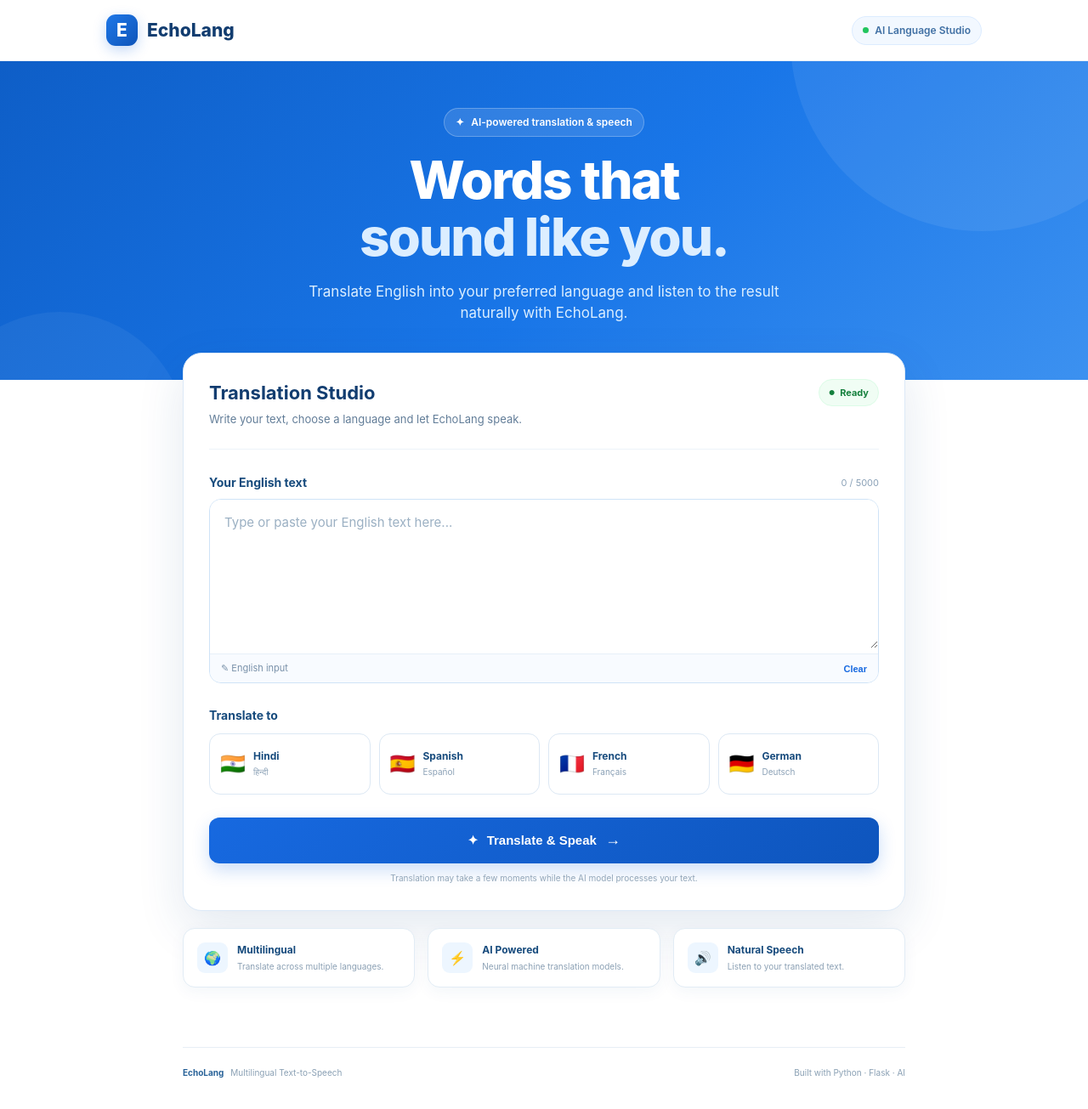
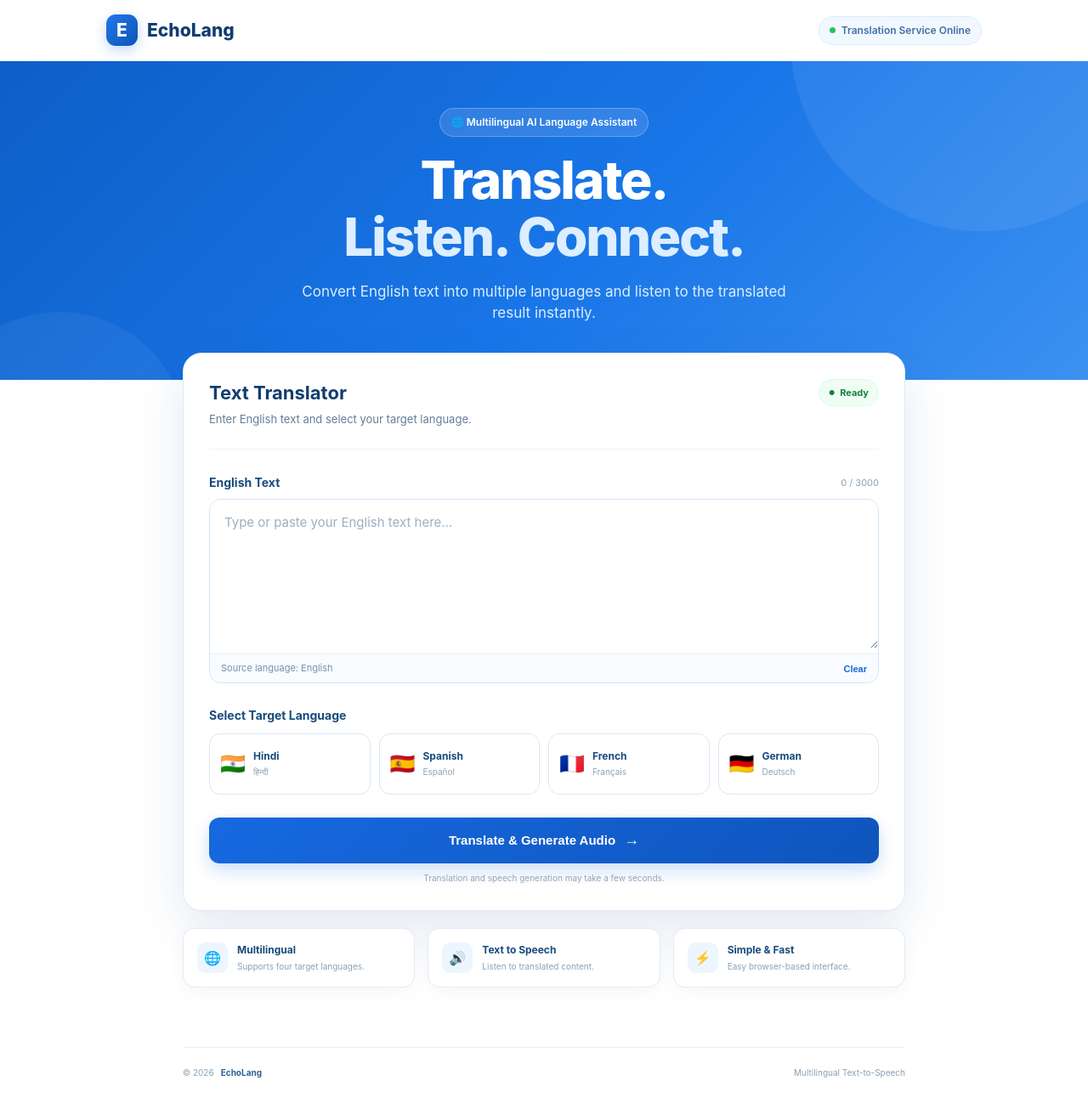
Before and after one commit to pavithravenkatachalapathi/ECHOLANG-TTS, a Flask app: page / in a window 1280 px wide. Shown: the whole page at 85% size. Run offline with Flask 3, Linux system fonts and the light colour scheme.

Commit message:
Refactor index.html for improved UI and functionality
Updated various text elements for clarity and consistency, adjusted character limits, and improved button labels. Added error handling and loading states for better user experience.

```diff
--- a/templates/index.html
+++ b/templates/index.html
@@ -10,12 +10,7 @@
         content="width=device-width, initial-scale=1.0"
     >
 
-    <title>EchoLang | Multilingual Text-to-Speech</title>
-
-    <meta
-        name="description"
-        content="Translate English text and listen to it in your preferred language with EchoLang."
-    >
+    <title>EchoLang - Multilingual Text to Speech</title>
 
     <link
         rel="stylesheet"
@@ -28,9 +23,9 @@
 <body>
 
 
-<!-- =========================================
+<!-- =====================================================
      NAVBAR
-========================================= -->
+===================================================== -->
 
 <nav class="navbar">
 
@@ -42,7 +37,9 @@
                 E
             </div>
 
-            <span>EchoLang</span>
+            <span>
+                EchoLang
+            </span>
 
         </div>
 
@@ -51,7 +48,7 @@
 
             <span class="status-dot"></span>
 
-            AI Language Studio
+            Translation Service Online
 
         </div>
 
@@ -61,33 +58,33 @@
 
 
 
-<!-- =========================================
+<!-- =====================================================
      HERO
-========================================= -->
+===================================================== -->
 
 <section class="hero">
 
     <div class="hero-content">
 
         <div class="hero-badge">
-            <span>✦</span>
-            AI-powered translation & speech
+
+            🌐 Multilingual AI Language Assistant
+
         </div>
 
 
         <h1>
 
-            Words that
-
-            <span>sound like you.</span>
+            Translate.
+            <span>Listen. Connect.</span>
 
         </h1>
 
 
         <p>
 
-            Translate English into your preferred language
-            and listen to the result naturally with EchoLang.
+            Convert English text into multiple languages
+            and listen to the translated result instantly.
 
         </p>
 
@@ -97,9 +94,9 @@
 
 
 
-<!-- =========================================
-     MAIN APP
-========================================= -->
+<!-- =====================================================
+     MAIN
+===================================================== -->
 
 <main class="main-wrapper">
 
@@ -114,11 +111,11 @@
             <div>
 
                 <h2>
-                    Translation Studio
+                    Text Translator
                 </h2>
 
                 <p>
-                    Write your text, choose a language and let EchoLang speak.
+                    Enter English text and select your target language.
                 </p>
 
             </div>
@@ -136,27 +133,55 @@
 
 
 
+        <!-- ERROR MESSAGE -->
+
+        {% if error_message %}
+
+        <div class="error-message">
+
+            <div class="error-icon">
+                !
+            </div>
+
+            <div>
+
+                <strong>
+                    Processing Error
+                </strong>
+
+                <p>
+                    {{ error_message }}
+                </p>
+
+            </div>
+
+        </div>
+
+        {% endif %}
+
+
+
+        <!-- FORM -->
+
         <form
             method="POST"
-            id="translateForm"
-            onsubmit="startTranslation()"
+            action="/"
+            id="translatorForm"
         >
 
 
-            <!-- =================================
-                 TEXT INPUT
-            ================================= -->
+            <!-- INPUT -->
 
             <div class="input-section">
 
                 <div class="label-row">
 
                     <label for="text">
-                        Your English text
+                        English Text
                     </label>
 
                     <span id="charCount">
-                        0 / 5000
+                        0 / 3000
                     </span>
 
                 </div>
@@ -167,22 +192,21 @@
                     <textarea
                         id="text"
                         name="text"
-                        maxlength="5000"
+                        maxlength="3000"
                         placeholder="Type or paste your English text here..."
-                        required
-                    >{{ text if text else '' }}</textarea>
+                    >{{ text }}</textarea>
 
 
                     <div class="textarea-footer">
 
                         <span>
-                            ✎ English input
+                            Source language: English
                         </span>
 
                         <button
                             type="button"
                             class="clear-button"
-                            onclick="clearText()"
+                            id="clearButton"
                         >
                             Clear
                         </button>
@@ -195,19 +219,19 @@
 
 
 
-            <!-- =================================
-                 LANGUAGE
-            ================================= -->
+            <!-- LANGUAGE -->
 
             <div class="language-section">
 
-                <label for="language">
-                    Translate to
+                <label>
+                    Select Target Language
                 </label>
 
 
                 <div class="language-grid">
 
+
+                    <!-- HINDI -->
 
                     <label class="language-option">
 
@@ -216,32 +240,37 @@
                             name="language"
                             value="hi"
                             {% if language == "hi" %}checked{% endif %}
-                            required
                         >
 
                         <div class="language-card">
 
-                            <span class="flag">
+                            <div class="flag">
                                 🇮🇳
-                            </span>
+                            </div>
 
                             <div>
 
-                                <strong>Hindi</strong>
+                                <strong>
+                                    Hindi
+                                </strong>
 
-                                <small>हिन्दी</small>
+                                <small>
+                                    हिन्दी
+                                </small>
 
                             </div>
 
-                            <span class="check">
+                            <div class="check">
                                 ✓
-                            </span>
+                            </div>
 
                         </div>
 
                     </label>
 
 
+
+                    <!-- SPANISH -->
 
                     <label class="language-option">
 
@@ -254,27 +283,33 @@
 
                         <div class="language-card">
 
-                            <span class="flag">
+                            <div class="flag">
                                 🇪🇸
-                            </span>
+                            </div>
 
                             <div>
 
-                                <strong>Spanish</strong>
+                                <strong>
+                                    Spanish
+                                </strong>
 
-                                <small>Español</small>
+                                <small>
+                                    Español
+                                </small>
 
                             </div>
 
-                            <span class="check">
+                            <div class="check">
                                 ✓
-                            </span>
+                            </div>
 
                         </div>
 
                     </label>
 
 
+
+                    <!-- FRENCH -->
 
                     <label class="language-option">
 
@@ -287,27 +322,33 @@
 
                         <div class="language-card">
 
-                            <span class="flag">
+                            <div class="flag">
                                 🇫🇷
-                            </span>
+                            </div>
 
                             <div>
 
-                                <strong>French</strong>
+                                <strong>
+                                    French
+                                </strong>
 
-                                <small>Français</small>
+                                <small>
+                                    Français
+                                </small>
 
                             </div>
 
-                            <span class="check">
+                            <div class="check">
                                 ✓
-                            </span>
+                            </div>
 
                         </div>
 
                     </label>
 
 
+
+                    <!-- GERMAN -->
 
                     <label class="language-option">
 
@@ -320,21 +361,25 @@
 
                         <div class="language-card">
 
-                            <span class="flag">
+                            <div class="flag">
                                 🇩🇪
-                            </span>
+                            </div>
 
                             <div>
 
-                                <strong>German</strong>
+                                <strong>
+                                    German
+                                </strong>
 
-                                <small>Deutsch</small>
+                                <small>
+                                    Deutsch
+                                </small>
 
                             </div>
 
-                            <span class="check">
+                            <div class="check">
                                 ✓
-                            </span>
+                            </div>
 
                         </div>
 
@@ -347,9 +392,7 @@
 
 
 
-            <!-- =================================
-                 ACTION
-            ================================= -->
+            <!-- BUTTON -->
 
             <div class="action-area">
 
@@ -359,12 +402,8 @@
                     id="translateButton"
                 >
 
-                    <span id="buttonIcon">
-                        ✦
-                    </span>
-
                     <span id="buttonText">
-                        Translate & Speak
+                        Translate & Generate Audio
                     </span>
 
                     <span class="button-arrow">
@@ -374,11 +413,12 @@
                 </button>
 
 
-                <p class="action-note">
+                <div class="action-note">
 
-                    Translation may take a few moments while the AI model processes your text.
+                    Translation and speech generation may take
+                    a few seconds.
 
-                </p>
+                </div>
 
             </div>
 
@@ -387,9 +427,7 @@
 
 
 
-        <!-- =================================
-             LOADING
-        ================================= -->
+        <!-- LOADING -->
 
         <div
             class="loading-card"
@@ -401,11 +439,11 @@
             <div>
 
                 <strong>
-                    Creating your translation...
+                    Processing your request...
                 </strong>
 
                 <p>
-                    Translating text and generating natural speech.
+                    Translating text and generating audio.
                 </p>
 
             </div>
@@ -414,9 +452,7 @@
 
 
 
-        <!-- =================================
-             RESULT
-        ================================= -->
+        <!-- RESULT -->
 
         {% if translated_text %}
 
@@ -427,12 +463,15 @@
 
                 <div>
 
-                    <span class="result-label">
+                    <div class="result-label">
                         TRANSLATION RESULT
-                    </span>
+                    </div>
 
                     <h2>
-                        {{ language_flag }} {{ language_name }}
+
+                        {{ language_flag }}
+                        {{ language_name }}
+
                     </h2>
 
                 </div>
@@ -441,24 +480,20 @@
                 <button
                     type="button"
                     class="copy-button"
-                    onclick="copyTranslation()"
                     id="copyButton"
                 >
-
-                    <span>▣</span>
-
                     Copy
-
                 </button>
 
             </div>
 
 
-            <!-- TRANSLATED TEXT -->
+            <div
+                class="translation-box"
+                id="translationText"
+            >
 
-            <div class="translation-box">
-
-                <p id="translatedText">
+                <p>
                     {{ translated_text }}
                 </p>
 
@@ -480,18 +515,17 @@
                 <div class="audio-info">
 
                     <strong>
-                        Listen to translation
+                        Generated Speech
                     </strong>
 
                     <span>
-                        Natural text-to-speech audio
+                        {{ language_name }} audio
                     </span>
 
                 </div>
 
 
                 <audio
-                    id="audioPlayer"
                     controls
                     preload="metadata"
                 >
@@ -501,7 +535,8 @@
                         type="audio/mpeg"
                     >
 
-                    Your browser does not support audio.
+                    Your browser does not support
+                    audio playback.
 
                 </audio>
 
@@ -518,16 +553,16 @@
     </div>
 
 
-    <!-- =========================================
-         FEATURES
-    ========================================= -->
+
+    <!-- FEATURES -->
 
     <div class="features">
+
 
         <div class="feature">
 
             <div class="feature-icon">
-                🌍
+                🌐
             </div>
 
             <div>
@@ -537,12 +572,35 @@
                 </strong>
 
                 <p>
-                    Translate across multiple languages.
+                    Supports four target languages.
                 </p>
 
             </div>
 
         </div>
+
+
+
+        <div class="feature">
+
+            <div class="feature-icon">
+                🔊
+            </div>
+
+            <div>
+
+                <strong>
+                    Text to Speech
+                </strong>
+
+                <p>
+                    Listen to translated content.
+                </p>
+
+            </div>
+
+        </div>
+
 
 
         <div class="feature">
@@ -554,37 +612,17 @@
             <div>
 
                 <strong>
-                    AI Powered
+                    Simple & Fast
                 </strong>
 
                 <p>
-                    Neural machine translation models.
+                    Easy browser-based interface.
                 </p>
 
             </div>
 
         </div>
 
-
-        <div class="feature">
-
-            <div class="feature-icon">
-                🔊
-            </div>
-
-            <div>
-
-                <strong>
-                    Natural Speech
-                </strong>
-
-                <p>
-                    Listen to your translated text.
-                </p>
-
-            </div>
-
-        </div>
 
     </div>
 
@@ -593,15 +631,26 @@
 
 
 
-<!-- =========================================
+<!-- =====================================================
      FOOTER
-========================================= -->
+===================================================== -->
 
 <footer>
 
     <div>
 
-        <strong>EchoLang</strong>
+        <span>
+            © 2026
+        </span>
+
+        <strong>
+            EchoLang
+        </strong>
+
+    </div>
+
+
+    <div>
 
         <span>
             Multilingual Text-to-Speech
@@ -609,134 +658,233 @@
 
     </div>
 
-
-    <span>
-        Built with Python · Flask · AI
-    </span>
-
 </footer>
 
 
 
-<!-- =========================================
+<!-- =====================================================
      JAVASCRIPT
-========================================= -->
+===================================================== -->
 
 <script>
 
 
-// ==========================================
-// Character Counter
-// ==========================================
-
 const textArea =
     document.getElementById("text");
+
 
 const charCount =
     document.getElementById("charCount");
 
 
-function updateCounter() {
+const clearButton =
+    document.getElementById("clearButton");
 
-    const length =
-        textArea.value.length;
+
+const form =
+    document.getElementById("translatorForm");
+
+
+const loadingCard =
+    document.getElementById("loadingCard");
+
+
+const translateButton =
+    document.getElementById("translateButton");
+
+
+const buttonText =
+    document.getElementById("buttonText");
+
+
+function updateCharacterCount() {
+
+    if (!textArea || !charCount) {
+        return;
+    }
 
     charCount.textContent =
-        `${length} / 5000`;
+        `${textArea.value.length} / 3000`;
 
 }
 
 
-textArea.addEventListener(
-    "input",
-    updateCounter
-);
+if (textArea) {
 
+    textArea.addEventListener(
+        "input",
+        updateCharacterCount
+    );
 
-updateCounter();
-
-
-
-// ==========================================
-// Clear Text
-// ==========================================
-
-function clearText() {
-
-    textArea.value = "";
-
-    updateCounter();
-
-    textArea.focus();
+    updateCharacterCount();
 
 }
 
 
 
-// ==========================================
-// Loading State
-// ==========================================
+if (clearButton) {
 
-function startTranslation() {
+    clearButton.addEventListener(
+        "click",
+        function () {
 
-    const button =
-        document.getElementById("translateButton");
+            textArea.value = "";
 
-    const buttonText =
-        document.getElementById("buttonText");
+            updateCharacterCount();
 
-    const buttonIcon =
-        document.getElementById("buttonIcon");
+            textArea.focus();
 
-    const loading =
-        document.getElementById("loadingCard");
-
-
-    button.disabled = true;
-
-    buttonText.textContent =
-        "Processing...";
-
-    buttonIcon.textContent =
-        "◌";
-
-    button.classList.add("loading");
-
-    loading.style.display =
-        "flex";
+        }
+    );
 
 }
 
 
 
-// ==========================================
-// Copy Translation
-// ==========================================
+if (form) {
 
-function copyTranslation() {
+    form.addEventListener(
+        "submit",
+        function (event) {
 
-    const text =
-        document.getElementById("translatedText");
+            const text =
+                textArea.value.trim();
 
-    const button =
-        document.getElementById("copyButton");
+            const selectedLanguage =
+                document.querySelector(
+                    'input[name="language"]:checked'
+                );
+
+            if (!text) {
+
+                event.preventDefault();
+
+                alert(
+                    "Please enter some English text."
+                );
+
+                textArea.focus();
+
+                return;
+
+            }
 
 
-    navigator.clipboard
-        .writeText(text.innerText)
-        .then(() => {
+            if (!selectedLanguage) {
 
-            button.innerHTML =
-                "<span>✓</span> Copied";
+                event.preventDefault();
 
-            setTimeout(() => {
+                alert(
+                    "Please select a target language."
+                );
 
-                button.innerHTML =
-                    "<span>▣</span> Copy";
+                return;
 
-            }, 2000);
+            }
 
-        });
+
+            if (text.length > 3000) {
+
+                event.preventDefault();
+
+                alert(
+                    "Please keep the text below 3000 characters."
+                );
+
+                return;
+
+            }
+
+
+            if (translateButton) {
+
+                translateButton.disabled = true;
+
+            }
+
+
+            if (buttonText) {
+
+                buttonText.textContent =
+                    "Processing...";
+
+            }
+
+
+            if (loadingCard) {
+
+                loadingCard.style.display =
+                    "flex";
+
+            }
+
+        }
+    );
+
+}
+
+
+
+const copyButton =
+    document.getElementById("copyButton");
+
+
+if (copyButton) {
+
+    copyButton.addEventListener(
+        "click",
+        async function () {
+
+            const result =
+                document.getElementById(
+                    "translationText"
+                );
+
+            if (!result) {
+                return;
+            }
+
+            const text =
+                result.innerText.trim();
+
+            try {
+
+                await navigator.clipboard.writeText(
+                    text
+                );
+
+                copyButton.textContent =
+                    "Copied!";
+
+                setTimeout(
+                    function () {
+
+                        copyButton.textContent =
+                            "Copy";
+
+                    },
+                    1500
+                );
+
+            } catch (error) {
+
+                copyButton.textContent =
+                    "Copy failed";
+
+                setTimeout(
+                    function () {
+
+                        copyButton.textContent =
+                            "Copy";
+
+                    },
+                    1500
+                );
+
+            }
+
+        }
+    );
 
 }
 
```
